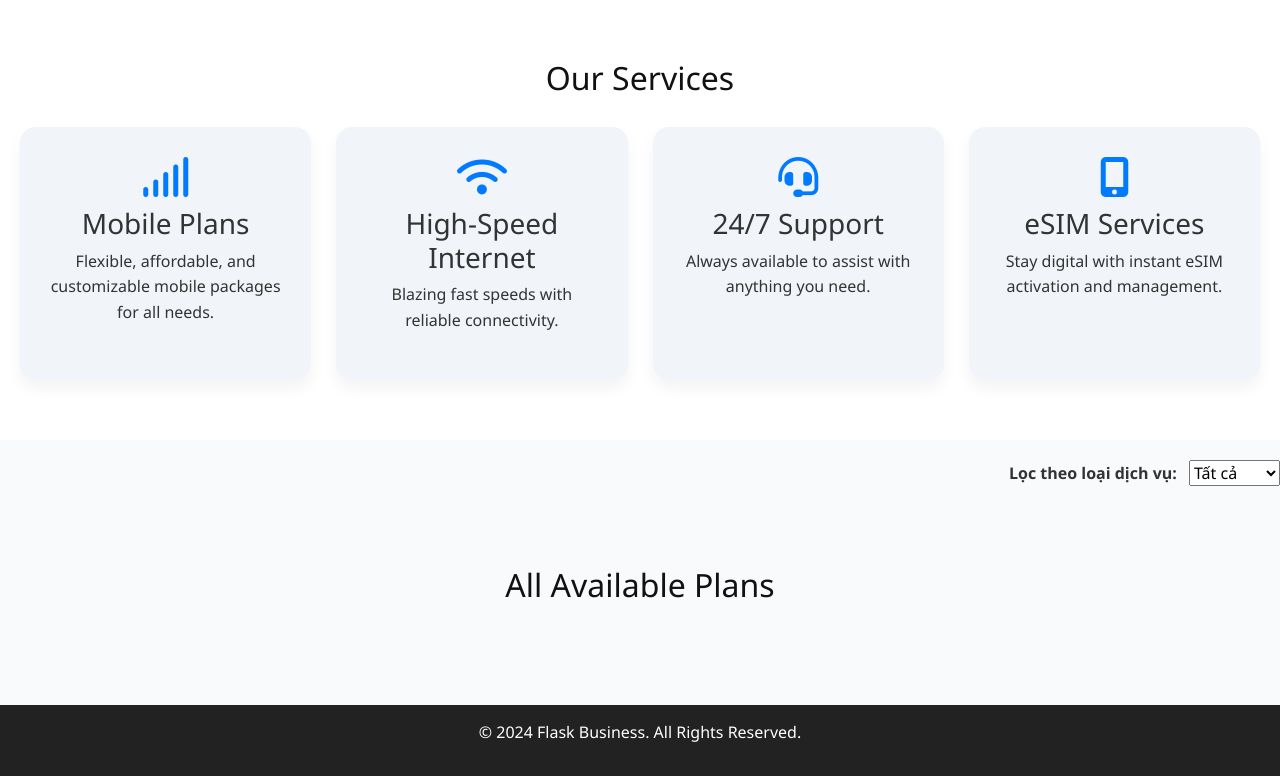
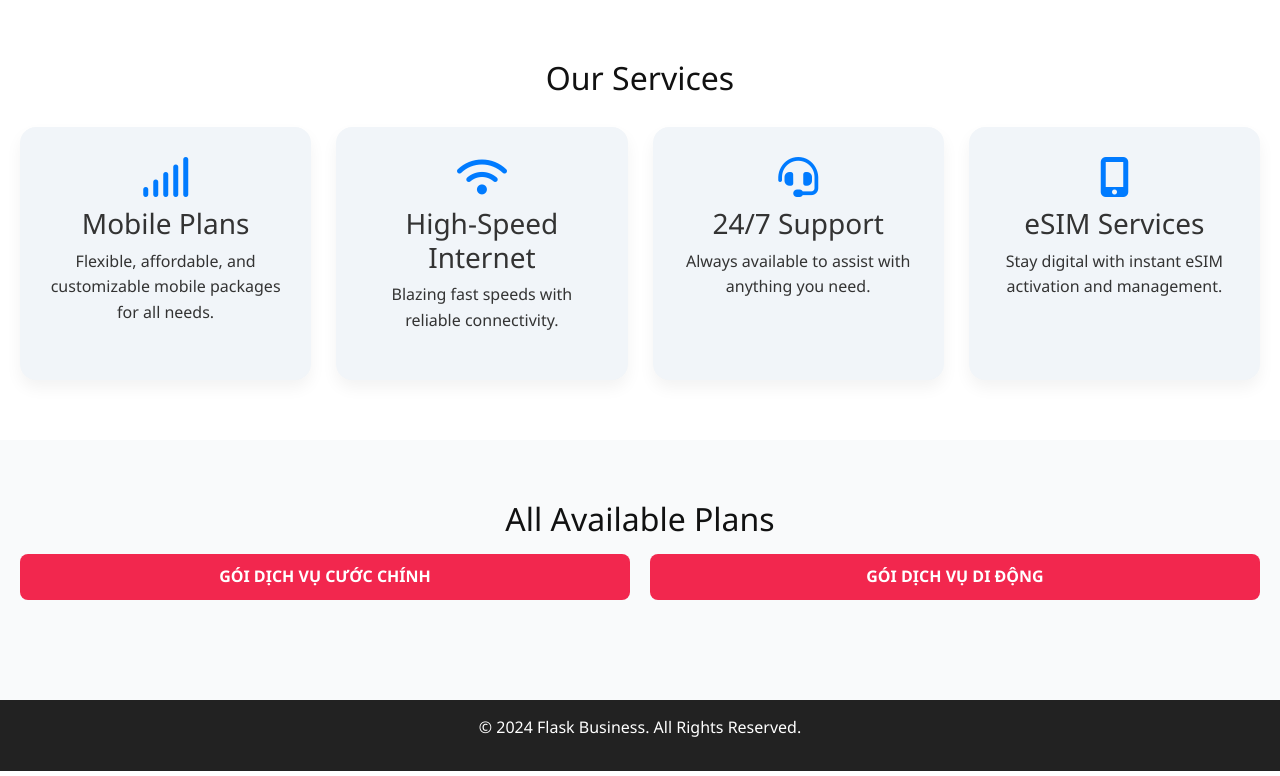
Before and after one commit to ThuongPhan662003/MobileServiceBussiness_PTITHCM, a Flask app: page / in a window 1280 px wide. Shown: the part 400-1176 px from the top of the page. Run offline with Flask 3, Linux system fonts and the light colour scheme; data that the repository does not hold is empty.

Commit message:
them 2 nut ở trang hom de chuyen sang goi cuoc dd và gc chinh (#44)
Co-authored-by: Nguyen1609 <letrungnguyen331@gmail.com>

```diff
--- a/app/templates/home/index.html
+++ b/app/templates/home/index.html
@@ -89,22 +89,15 @@ Hero Section
         </div>
     </div>
 </section>
-<!-- Thêm vào phía trên phần All Plans Section -->
-<div style="margin: 20px 0; text-align: right;">
-    <label for="service-filter" style="font-weight: bold; margin-right: 8px;">Lọc theo loại dịch vụ:</label>
-    <select id="service-filter" onchange="filterPlansByService()">
-        <option value="all">Tất cả</option>
-        <!-- Các option bên dưới sẽ được render động hoặc bạn có thể hardcode -->
-        <option value="1">Dịch vụ 1</option>
-        <option value="2">Dịch vụ 2</option>
-        <option value="3">Dịch vụ 3</option>
-        <!-- ... -->
-    </select>
-</div>
+
 <!-- All Plans Section -->
 <section class="plans">
     <div class="container-plans">
         <h2 class="section-title">All Available Plans</h2>
+        <div style="display: flex; justify-content: center; gap: 20px; margin-bottom: 20px;">
+            <a href="/customer_plan/main-plans" style="background: #f2274e; color: white; padding: 10px 20px; text-decoration: none; font-weight: bold; border-radius: 8px; text-align: center; flex: 1;">GÓI DỊCH VỤ CƯỚC CHÍNH</a>
+            <a href="/customer_plan/mobile-plans" style="background: #f2274e; color: white; padding: 10px 20px; text-decoration: none; font-weight: bold; border-radius: 8px; text-align: center; flex: 1;">GÓI DỊCH VỤ DI ĐỘNG</a>
+        </div>
         <div class="plan-grid" id="all-plans-container">
             <!-- JS will render plans here -->
         </div>
@@ -162,7 +155,6 @@ Hero Section
                         <div style="background: #f9f9f9; padding: 10px 15px; display: flex; justify-content: space-between; align-items: center;">
                             <button class="btn btn-outline-danger" onclick="registerPlan('${plan.code}')">Đăng ký</button>
                             <a href="/customer_plan/plans/${plan.id}" class="btn btn-outline-danger plan-detail-link">Xem chi tiết</a>
-
                         </div>
                     </div>
                 `;
@@ -174,7 +166,6 @@ Hero Section
                 console.error("Lỗi khi tải gói cước:", err);
             });
     }
-
 </script>
 
 <script>
```
